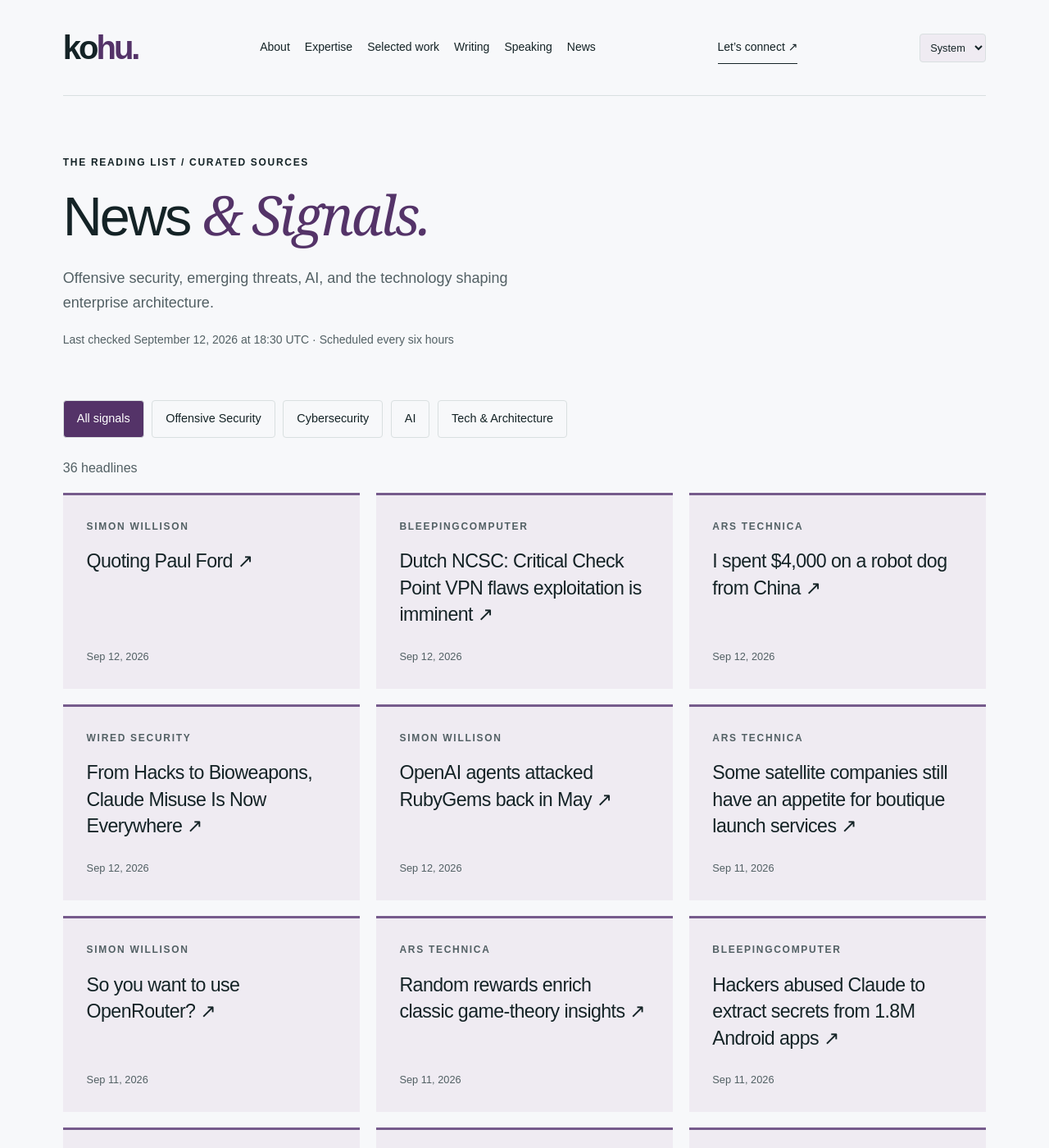
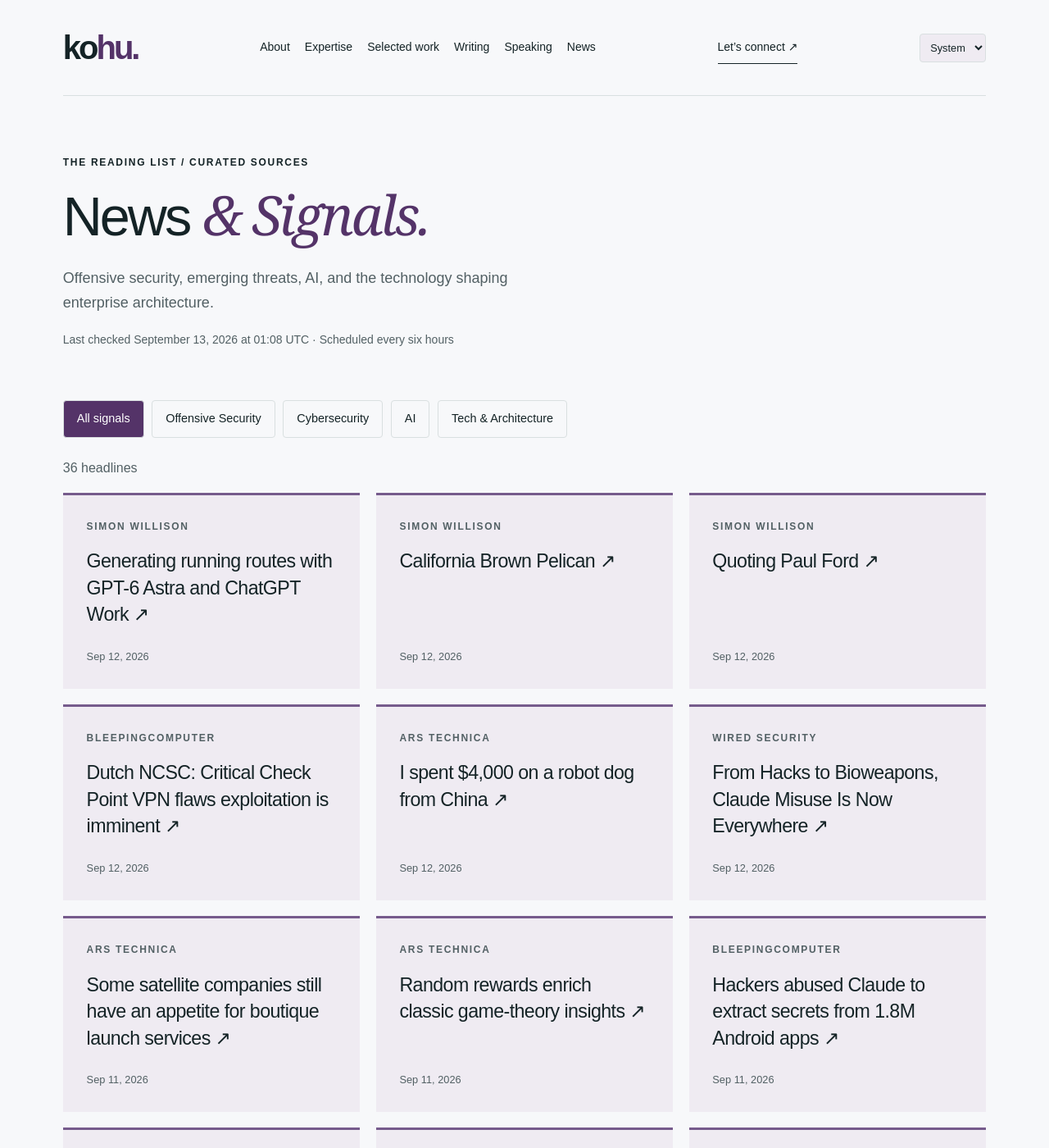
Before and after one commit to hntk/hntk.github.io, a Jekyll site: the page built from news/index.html, in a window 1280 px wide and 1400 px high. Shown: the whole window at 82% size. Built offline with Jekyll 4.4.1, drawn with Linux system fonts in a browser that asks for light colours; part of the change alters nothing that is shown.

Commit message:
Refresh News and Signals

```diff
--- a/_data/news.json
+++ b/_data/news.json
@@ -1,6 +1,22 @@
 {
-  "updated": "2026-09-12T18:30:24.002263+00:00",
+  "updated": "2026-09-13T01:08:42.386333+00:00",
   "items": [
+    {
+      "title": "Generating running routes with GPT-6 Astra and ChatGPT Work",
+      "url": "https://simonwillison.net/2026/Sep/12/astra-running-routes/",
+      "published": "2026-09-12T23:56:42+00:00",
+      "source": "Simon Willison",
+      "source_id": "simon-willison",
+      "category": "ai"
+    },
+    {
+      "title": "California Brown Pelican",
+      "url": "https://simonwillison.net/2026/Sep/12/sighting-399708714/",
+      "published": "2026-09-12T21:16:09+00:00",
+      "source": "Simon Willison",
+      "source_id": "simon-willison",
+      "category": "ai"
+    },
     {
       "title": "Quoting Paul Ford",
       "url": "https://simonwillison.net/2026/Sep/12/paul-ford/",
@@ -34,28 +50,12 @@
       "category": "cybersecurity"
     },
     {
-      "title": "OpenAI agents attacked RubyGems back in May",
-      "url": "https://simonwillison.net/2026/Sep/12/openai-agents-rubygems/",
-      "published": "2026-09-12T00:42:25+00:00",
-      "source": "Simon Willison",
-      "source_id": "simon-willison",
-      "category": "ai"
-    },
-    {
       "title": "Some satellite companies still have an appetite for boutique launch services",
       "url": "https://arstechnica.com/space/2026/09/some-satellite-companies-still-have-an-appetite-for-boutique-launch-services/",
       "published": "2026-09-11T23:34:45+00:00",
       "source": "Ars Technica",
       "source_id": "ars-technica",
       "category": "tech-architecture"
-    },
-    {
-      "title": "So you want to use OpenRouter?",
-      "url": "https://simonwillison.net/2026/Sep/11/so-you-want-to-use-openrouter/",
-      "published": "2026-09-11T22:49:18+00:00",
-      "source": "Simon Willison",
-      "source_id": "simon-willison",
-      "category": "ai"
     },
     {
       "title": "Random rewards enrich classic game-theory insights",
@@ -295,79 +295,79 @@
       "id": "ars-technica",
       "name": "Ars Technica",
       "status": "ok",
-      "last_success": "2026-09-12T18:30:24.002263+00:00"
+      "last_success": "2026-09-13T01:08:42.386333+00:00"
     },
     {
       "id": "bleepingcomputer",
       "name": "BleepingComputer",
       "status": "ok",
-      "last_success": "2026-09-12T18:30:24.002263+00:00"
+      "last_success": "2026-09-13T01:08:42.386333+00:00"
     },
     {
       "id": "cloudflare",
       "name": "Cloudflare",
       "status": "ok",
-      "last_success": "2026-09-12T18:30:24.002263+00:00"
+      "last_success": "2026-09-13T01:08:42.386333+00:00"
     },
     {
       "id": "dark-reading",
       "name": "Dark Reading",
       "status": "ok",
-      "last_success": "2026-09-12T18:30:24.002263+00:00"
+      "last_success": "2026-09-13T01:08:42.386333+00:00"
     },
     {
       "id": "hugging-face",
       "name": "Hugging Face",
       "status": "ok",
-      "last_success": "2026-09-12T18:30:24.002263+00:00"
+      "last_success": "2026-09-13T01:08:42.386333+00:00"
     },
     {
       "id": "microsoft-research",
       "name": "Microsoft Research",
       "status": "ok",
-      "last_success": "2026-09-12T18:30:24.002263+00:00"
+      "last_success": "2026-09-13T01:08:42.386333+00:00"
     },
     {
       "id": "nvidia",
       "name": "NVIDIA",
       "status": "ok",
-      "last_success": "2026-09-12T18:30:24.002263+00:00"
+      "last_success": "2026-09-13T01:08:42.386333+00:00"
     },
     {
       "id": "portswigger",
       "name": "PortSwigger Research",
       "status": "ok",
-      "last_success": "2026-09-12T18:30:24.002263+00:00"
+      "last_success": "2026-09-13T01:08:42.386333+00:00"
     },
     {
       "id": "schneier",
       "name": "Schneier on Security",
       "status": "ok",
-      "last_success": "2026-09-12T18:30:24.002263+00:00"
+      "last_success": "2026-09-13T01:08:42.386333+00:00"
     },
     {
       "id": "simon-willison",
       "name": "Simon Willison",
       "status": "ok",
-      "last_success": "2026-09-12T18:30:24.002263+00:00"
+      "last_success": "2026-09-13T01:08:42.386333+00:00"
     },
     {
       "id": "specterops",
       "name": "SpecterOps",
       "status": "ok",
-      "last_success": "2026-09-12T18:30:24.002263+00:00"
+      "last_success": "2026-09-13T01:08:42.386333+00:00"
     },
     {
       "id": "trail-of-bits",
       "name": "Trail of Bits",
       "status": "ok",
-      "last_success": "2026-09-12T18:30:24.002263+00:00"
+      "last_success": "2026-09-13T01:08:42.386333+00:00"
     },
     {
       "id": "wired",
       "name": "WIRED Security",
       "status": "ok",
-      "last_success": "2026-09-12T18:30:24.002263+00:00"
+      "last_success": "2026-09-13T01:08:42.386333+00:00"
     }
   ]
 }
```
